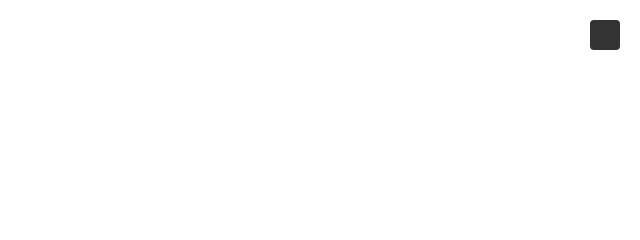
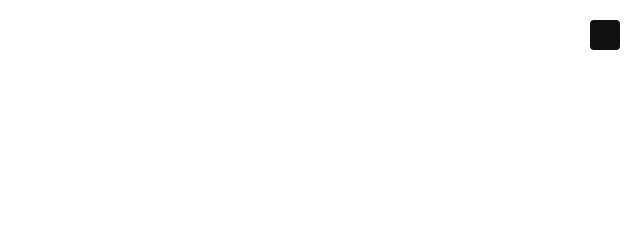
Before and after one commit to enricobottazzi/leku.ink, a plain HTML site: page index.html in a window 1280 px wide. Shown: the top 240 px of the page, 640-1280 px from the left. Drawn offline with Linux system fonts and the light colour scheme.

Commit message:
Update styles.css

```diff
--- a/styles.css
+++ b/styles.css
@@ -63,7 +63,7 @@ body {
   position: fixed;
   top: 20px;
   right: 20px;
-  background: #333;
+  background: var(--fg);
   color: #fff;
   border: none;
   width: 30px;
```
